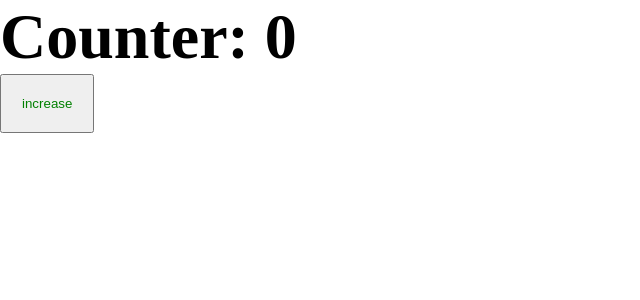
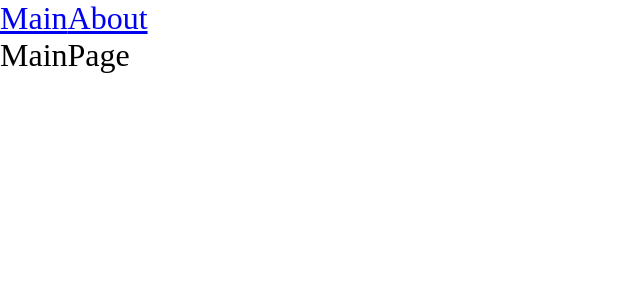
Before and after one commit to Mezin24/production-project, a React app: page / in a window 1280 px wide. Shown: the top 300 px of the page, without its empty margins (0-640 px from the left). Built offline with nearby package versions, Linux system fonts and the light colour scheme.

Commit message:
6. add basic routing and lazy page loading

```diff
--- a/package.json
+++ b/package.json
@@ -17,6 +17,7 @@
     "@types/react-dom": "^17.0.11",
     "@types/webpack": "^5.28.0",
     "@types/webpack-dev-server": "^4.7.2",
+    "@types/react-router-dom": "^5.3.3",
     "css-loader": "^6.6.0",
     "html-webpack-plugin": "^5.5.0",
     "mini-css-extract-plugin": "^2.5.3",
@@ -26,13 +27,13 @@
     "ts-loader": "^9.2.6",
     "ts-node": "^10.5.0",
     "typescript": "^4.5.5",
-    "typescript-plugin-css-modules": "^5.0.1",
     "webpack": "^5.69.1",
     "webpack-cli": "^4.10.0",
     "webpack-dev-server": "^4.7.4"
   },
   "dependencies": {
     "react": "^17.0.2",
-    "react-dom": "^17.0.2"
+    "react-dom": "^17.0.2",
+    "react-router-dom": "^6.2.1"
   }
 }
--- a/src/App.tsx
+++ b/src/App.tsx
@@ -1,10 +1,20 @@
-import Counter from "./components/Counter"
+import { Link, Route, Routes } from "react-router-dom"
 import './index.scss'
+import { AboutPageAsync } from "./pages/AboutPage/AboutPage.async"
+import { MainPageAsync } from "./pages/MainPage/MainPage.async"
+import { Suspense } from "react"
 
 const App = () => {
   return (
     <div className="app">
-      <Counter/>
+      <Link to='/'>Main</Link>
+      <Link to='/about'>About</Link>
+      <Suspense fallback={<h1>Loading...</h1>}>
+      <Routes>
+        <Route path="/" element={<MainPageAsync/>} />
+        <Route path="/about" element={<AboutPageAsync/>} />
+      </Routes>
+      </Suspense>
     </div>
   )
 }
--- a/src/index.tsx
+++ b/src/index.tsx
@@ -1,4 +1,5 @@
 import { render } from "react-dom";
 import App from "./App";
+import { BrowserRouter } from "react-router-dom";
 
-render(<App/>, document.getElementById('app'))
+render(<BrowserRouter><App/></BrowserRouter>, document.getElementById('app'))
--- /dev/null
+++ b/src/pages/AboutPage/AboutPage.async.tsx
@@ -0,0 +1,7 @@
+import { lazy } from 'react';
+
+export const AboutPageAsync = lazy(() =>
+  new Promise(res => setTimeout(() => {
+    // @ts-ignore
+    res(import('./AboutPage'))
+}, 500)));
--- /dev/null
+++ b/src/pages/AboutPage/AboutPage.tsx
@@ -0,0 +1,6 @@
+const AboutPage = () => {
+  return (
+    <div>AboutPage</div>
+  )
+}
+export default AboutPage
--- /dev/null
+++ b/src/pages/MainPage/MainPage.async.tsx
@@ -0,0 +1,7 @@
+import { lazy } from 'react';
+
+export const MainPageAsync = lazy(() =>
+  new Promise(res => setTimeout(() => {
+    // @ts-ignore
+    res(import('./MainPage'))
+}, 500)));
--- /dev/null
+++ b/src/pages/MainPage/MainPage.tsx
@@ -0,0 +1,6 @@
+const MainPage = () => {
+  return (
+    <div>MainPage</div>
+  )
+}
+export default MainPage
```
Also changed, not shown: 2 other files (tests, documents, lock files or other folders).
